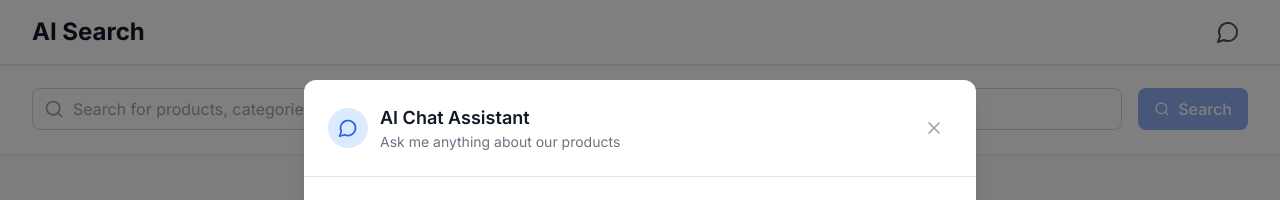
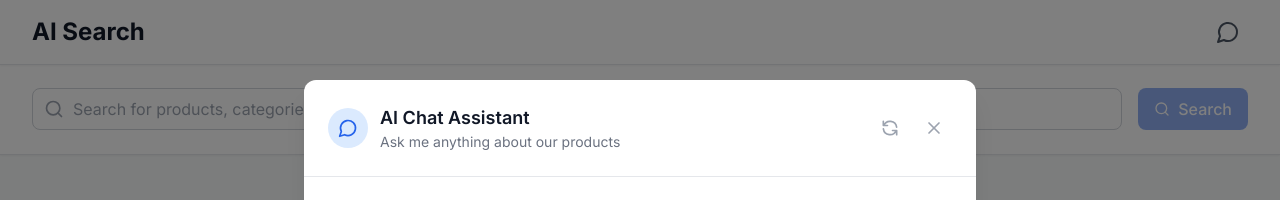
Before and after one commit to hareemYashal/ai-search-frontend, a Next.js app: page / in a window 1280 px wide. Both pictures are taken after a click on the button 1228 px from the left and 32 px from the top of the page. Shown: the top 200 px of the page. Built offline with nearby package versions, Linux system fonts and the light colour scheme.

Commit message:
Update page.tsx

```diff
--- a/app/page.tsx
+++ b/app/page.tsx
@@ -67,6 +67,17 @@ export default function Home() {
   ])
   const [chatInput, setChatInput] = useState('')
   const [isTyping, setIsTyping] = useState(false)
+
+  const resetChat = () => {
+    setChatMessages([
+      {
+        id: '1',
+        text: 'Hello! How can I help you today?',
+        isUser: false,
+        timestamp: new Date()
+      }
+    ])
+  }
 
   // Real API search function
   const performSearch = async (query: string) => {
@@ -378,12 +389,23 @@ export default function Home() {
                     <p className="text-sm text-gray-500">Ask me anything about our products</p>
                   </div>
                 </div>
+                <div className="flex items-center gap-2">
+                  <button
+                    onClick={resetChat}
+                    className="p-2 text-gray-400 hover:text-gray-600 hover:bg-gray-100 rounded-lg transition-colors"
+                    title="Reset Chat"
+                  >
+                    <svg className="h-5 w-5" fill="none" stroke="currentColor" viewBox="0 0 24 24">
+                      <path strokeLinecap="round" strokeLinejoin="round" strokeWidth={2} d="M4 4v5h.582m15.356 2A8.001 8.001 0 004.582 9m0 0H9m11 11v-5h-.581m0 0a8.003 8.003 0 01-15.357-2m15.357 2H15" />
+                    </svg>
+                  </button>
                   <button
                     onClick={() => setChatOpen(false)}
                     className="p-2 text-gray-400 hover:text-gray-600 hover:bg-gray-100 rounded-lg transition-colors"
                   >
                     <X className="h-5 w-5" />
                   </button>
+                </div>
               </div>
 
               {/* Chat Messages */}
```
Lines whose indentation alone changed are shown as unchanged.
